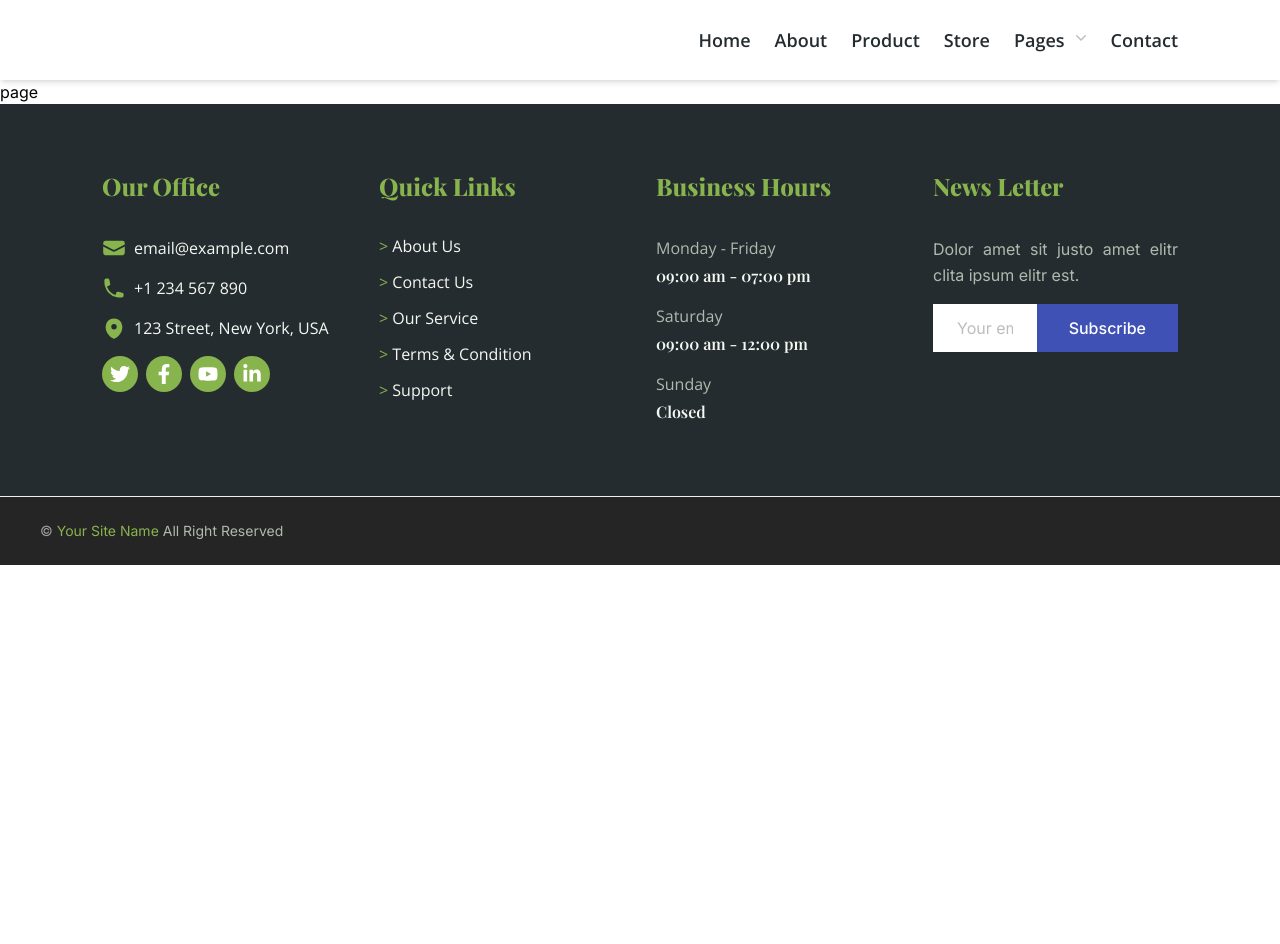
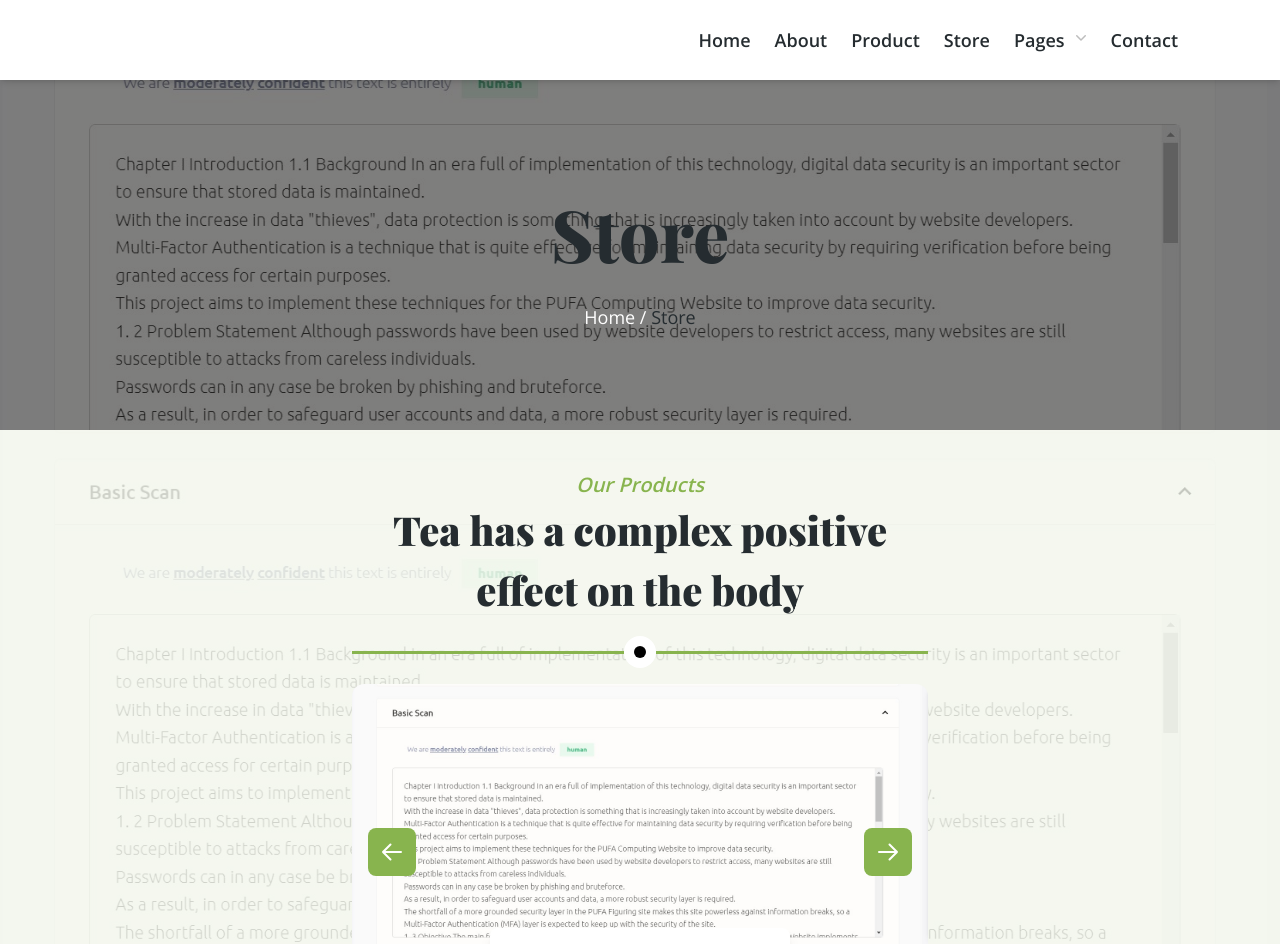
Before and after one commit to PamanAleph/kratom-landing-page, a Next.js app: page /store in a window 1280 px wide. Shown: the top 944 px of the page. Before the commit the page ends 800 px from the top, so only its background shows below. Built offline with nearby package versions, Linux system fonts and the light colour scheme; a web font is replaced by a local one.

Commit message:
"Removed AboutUs component, updated Contact and Header components, added Header to pages, updated Navbar links, and refactored ProductsSection with new carousel implementation."

```diff
--- /dev/null
+++ b/src/app/about-us/page.tsx
@@ -0,0 +1,12 @@
+import AboutUs from "@/components/about/AboutUs";
+import Header from "@/components/main/Header";
+import React from "react";
+
+export default function page() {
+  return (
+    <section>
+      <Header page="about us"/>
+      <AboutUs />
+    </section>
+  );
+}
--- a/src/app/about/page.tsx
+++ /dev/null
@@ -1,8 +0,0 @@
-import AboutUs from '@/components/about/AboutUs'
-import React from 'react'
-
-export default function page() {
-  return (
-    <AboutUs/>
-  )
-}
--- a/src/app/contact/page.tsx
+++ b/src/app/contact/page.tsx
@@ -1,10 +1,14 @@
 import Contact from '@/components/contact/Contact'
+import ContactWithMap from '@/components/contact/ContactWithMap'
+import Header from '@/components/main/Header'
 import React from 'react'
 
 export default function page() {
   return (
     <section>
+      <Header page='contact'/>
       <Contact/>
+      <ContactWithMap/>
       </section>
   )
 }
--- a/src/app/products/page.tsx
+++ b/src/app/products/page.tsx
@@ -1,9 +1,11 @@
+import Header from '@/components/main/Header'
 import ProductsSection from '@/components/products/ProductsSection'
 import React from 'react'
 
 export default function page() {
   return (
     <section>
+      <Header page='products'/>
      <ProductsSection/>
     </section>
   )
--- a/src/app/store/page.tsx
+++ b/src/app/store/page.tsx
@@ -1,7 +1,12 @@
+import Header from '@/components/main/Header'
+import ProductsSection from '@/components/products/ProductsSection'
 import React from 'react'
 
 export default function page() {
   return (
-    <div>page</div>
+    <section>
+      <Header page='store'/>
+      <ProductsSection/>
+    </section>
   )
 }
--- a/src/components/contact/Contact.tsx
+++ b/src/components/contact/Contact.tsx
@@ -37,7 +37,7 @@ export default function Contact() {
 
       <div className="grid grid-cols-1 sm:grid-cols-2 lg:grid-cols-3 gap-6">
         {contactInfo.map((info, index) => (
-          <div key={index} className="text-center">
+          <div key={index} className="text-center ">
             <div className="flex justify-center items-center py-4">
               <div className="bg-[#F5F8F2] rounded-full h-24 w-24 flex items-center justify-center">
                 <div className="bg-secondary rounded-full h-16 w-16 flex items-center justify-center">
--- /dev/null
+++ b/src/components/contact/ContactWithMap.tsx
@@ -0,0 +1,95 @@
+import Link from "next/link";
+import React from "react";
+
+export default function ContactWithMap() {
+  return (
+    <section className="bg-white">
+      <div className="container px-6 py-6 mx-auto">
+        <div className="flex flex-col lg:flex-row gap-12 mt-10">
+          <div className="w-full lg:w-1/2 flex flex-col justify-between">
+            <div className="text-justify mb-6">
+              <h1 className="font-play-fair font-extrabold text-[28px]">
+                Need a functional contact form?
+              </h1>
+              <p className="py-4 font-open-sans text-primary text-[16px]">
+                The contact form is currently inactive. Get a functional and
+                working contact form with Ajax & PHP in a few minutes. Just copy
+                and paste the files, add a little code and you're done.{" "}
+                <Link href="#" className="text-secondary hover:underline">
+                  Download Now.
+                </Link>
+              </p>
+            </div>
+            <form>
+              <div className="-mx-2 md:items-center md:flex">
+                <div className="flex-1 px-2">
+                  <label className="block mb-2 text-sm text-gray-600 dark:text-gray-200">
+                    First Name
+                  </label>
+                  <input
+                    type="text"
+                    placeholder="John"
+                    className="block w-full px-5 py-2.5 mt-2 text-gray-700 placeholder-gray-400 bg-white border border-gray-200 rounded-lg "
+                  />
+                </div>
+
+                <div className="flex-1 px-2 mt-4 md:mt-0">
+                  <label className="block mb-2 text-sm text-gray-600 dark:text-gray-200">
+                    Last Name
+                  </label>
+                  <input
+                    type="text"
+                    placeholder="Doe"
+                    className="block w-full px-5 py-2.5 mt-2 text-gray-700 placeholder-gray-400 bg-white border border-gray-200 rounded-lg "
+                  />
+                </div>
+              </div>
+
+              <div className="mt-4">
+                <label className="block mb-2 text-sm text-gray-600 dark:text-gray-200">
+                  Email address
+                </label>
+                <input
+                  type="email"
+                  placeholder="johndoe@example.com"
+                  className="block w-full px-5 py-2.5 mt-2 text-gray-700 placeholder-gray-400 bg-white border border-gray-200 rounded-lg "
+                />
+              </div>
+
+              <div className="w-full mt-4">
+                <label className="block mb-2 text-sm text-gray-600 dark:text-gray-200">
+                  Message
+                </label>
+                <textarea
+                  className="block w-full h-32 px-5 py-2.5 mt-2 text-gray-700 placeholder-gray-400 bg-white border border-gray-200 rounded-lg md:h-32 "
+                  placeholder="Message"
+                ></textarea>
+              </div>
+
+              <button className="w-full px-6 py-3 mt-4 text-sm font-medium tracking-wide text-white capitalize transition-colors duration-300 transform bg-blue-500 rounded-lg hover:bg-blue-400 focus:outline-none focus:ring focus:ring-blue-300 focus:ring-opacity-50">
+                Send message
+              </button>
+            </form>
+          </div>
+
+          <div className="w-full lg:w-1/2 flex justify-center items-center">
+            <div className="relative w-full h-[600px]">
+              <iframe
+                width="100%"
+                height="100%"
+                frameBorder="0"
+                title="map"
+                marginHeight={0}
+                marginWidth={0}
+                scrolling="no"
+                src="https://maps.google.com/maps?width=100%&amp;height=600&amp;hl=en&amp;q=%C4%B0zmir+(My%20Business%20Name)&amp;ie=UTF8&amp;t=&amp;z=14&amp;iwloc=B&amp;output=embed"
+                style={{ border: 0 }}
+                allowFullScreen
+              ></iframe>
+            </div>
+          </div>
+        </div>
+      </div>
+    </section>
+  );
+}
--- a/src/components/main/Header.tsx
+++ b/src/components/main/Header.tsx
@@ -1,7 +1,38 @@
-import React from 'react'
+import Image from "next/image";
+import React from "react";
+import BACKGROUND from "@/assets/blog/Blog.jpg";
+import Link from "next/link";
 
-export default function Header() {
+interface HeaderProps {
+  page: string;
+}
+
+function capitalizeWords(str: string): string {
+  return str.replace(/\b\w/g, char => char.toUpperCase());
+}
+
+export default function Header({ page }: HeaderProps) {
+  const formattedPage = page.toLowerCase().replace(/ /g, "-");
+  const capitalizedPage = capitalizeWords(page);
+
   return (
-    <div>Header</div>
-  )
+    <section>
+      <div className="relative h-[350px]">
+        <Image
+          src={BACKGROUND}
+          layout="fill"
+          objectFit="cover"
+          alt="Background Image"
+          className="absolute inset-0 z-0"
+        />
+        <div className="absolute inset-0 flex flex-col items-center justify-center z-10 text-white bg-black bg-opacity-50">
+          <h1 className="font-play-fair font-extrabold text-[72px] text-primary">{capitalizedPage}</h1>
+          <div className="mt-4 text-lg font-open-sans font-[400]">
+            <Link href="/" className="hover:underline">Home</Link><span> / </span>
+            <Link href={`/${formattedPage}`} className="hover:underline text-primary">{capitalizedPage}</Link>
+          </div>
+        </div>
+      </div>
+    </section>
+  );
 }
--- a/src/components/main/Navbar.tsx
+++ b/src/components/main/Navbar.tsx
@@ -82,7 +82,7 @@ export default function Navbar() {
                     <Link href="/">Home</Link>
                   </li>
                   <li className="hover:text-secondary duration-300">
-                    <Link href="/about">About</Link>
+                    <Link href="/about-us">About</Link>
                   </li>
                   <li className="hover:text-secondary duration-300">
                     <Link href="/products">Product</Link>
@@ -99,7 +99,7 @@ export default function Navbar() {
                 <Link href="/">Home</Link>
               </li>
               <li className="hover:text-secondary duration-300">
-                <Link href="/about">About</Link>
+                <Link href="/about-us">About</Link>
               </li>
               <li className="hover:text-secondary duration-300">
                 <Link href="/products">Product</Link>
--- a/src/components/products/ProductsSection.jsx
+++ b/src/components/products/ProductsSection.jsx
@@ -4,12 +4,19 @@ import Heading from "../main/Heading";
 import Divider from "../main/Divider";
 import BLOG from "@/assets/blog/Blog.jpg";
 import Image from "next/image";
-import { Carousel } from "@material-tailwind/react";
+import { Carousel, IconButton } from "@material-tailwind/react";
 import ProductCard from "./ProductCard";
 
+const products = [
+  { title: "Product 1", description: "Description 1", image: BLOG.src },
+  { title: "Product 2", description: "Description 2", image: BLOG.src },
+  { title: "Product 3", description: "Description 3", image: BLOG.src },
+  { title: "Product 4", description: "Description 4", image: BLOG.src },
+  { title: "Product 5", description: "Description 5", image: BLOG.src },
+  { title: "Product 6", description: "Description 6", image: BLOG.src },
+];
+
 export default function ProductsSection() {
-
-
   return (
     <div className="relative bg-[#F3F7ED] overflow-hidden">
       <Image
@@ -25,14 +32,63 @@ export default function ProductsSection() {
           <SectionText title="Our Products" />
           <Heading title="Tea has a complex positive effect on the body" />
           <Divider width={2} />
-          <Carousel className="rounded-xl" navigation={false} slides={3} slidesPerPage={3}>
-            <ProductCard title="test" description="test" image={BLOG.src} />
-            <ProductCard title="test" description="test" image={BLOG.src} />
-            <ProductCard title="test" description="test" image={BLOG.src} />
-            <ProductCard title="test" description="test" image={BLOG.src} />
-            <ProductCard title="test" description="test" image={BLOG.src} />
+          <Carousel className="rounded-xl" navigation={false} itemsPerView={3} prevArrow={({ handlePrev }) => (
+            <IconButton
+              variant="text"
+              color="white"
+              size="lg"
+              onClick={handlePrev}
+              className="!absolute top-2/4 left-4 -translate-y-2/4 bg-secondary hover:text-secondary hover:bg-transparent duration-300"
+            >
+              <svg
+                xmlns="http://www.w3.org/2000/svg"
+                fill="none"
+                viewBox="0 0 24 24"
+                strokeWidth={2}
+                stroke="currentColor"
+                className="h-6 w-6"
+              >
+                <path
+                  strokeLinecap="round"
+                  strokeLinejoin="round"
+                  d="M10.5 19.5L3 12m0 0l7.5-7.5M3 12h18"
+                />
+              </svg>
+            </IconButton>
+          )}
+            nextArrow={({ handleNext }) => (
+              <IconButton
+                variant="text"
+                color="white"
+                size="lg"
+                onClick={handleNext}
+                className="!absolute top-2/4 !right-4 -translate-y-2/4 bg-secondary hover:text-secondary hover:bg-transparent duration-300"
+              >
+                <svg
+                  xmlns="http://www.w3.org/2000/svg"
+                  fill="none"
+                  viewBox="0 0 24 24"
+                  strokeWidth={2}
+                  stroke="currentColor"
+                  className="h-6 w-6"
+                >
+                  <path
+                    strokeLinecap="round"
+                    strokeLinejoin="round"
+                    d="M13.5 4.5L21 12m0 0l-7.5 7.5M21 12H3"
+                  />
+                </svg>
+              </IconButton>
+            )}>
+            {products.map((product, index) => (
+              <ProductCard
+                key={index}
+                title={product.title}
+                description={product.description}
+                image={product.image}
+              />
+            ))}
           </Carousel>
-
         </div>
       </div>
     </div>
--- /dev/null
+++ b/src/components/store/StoreCard.tsx
@@ -0,0 +1,7 @@
+import React from 'react'
+
+export default function StoreCard() {
+  return (
+    <div>StoreCard</div>
+  )
+}
--- /dev/null
+++ b/src/components/store/StoreSection.tsx
@@ -0,0 +1,9 @@
+import React from 'react'
+
+export default function StoreSection() {
+  return (
+    <section>
+        StoreSection
+    </section>
+  )
+}
```
